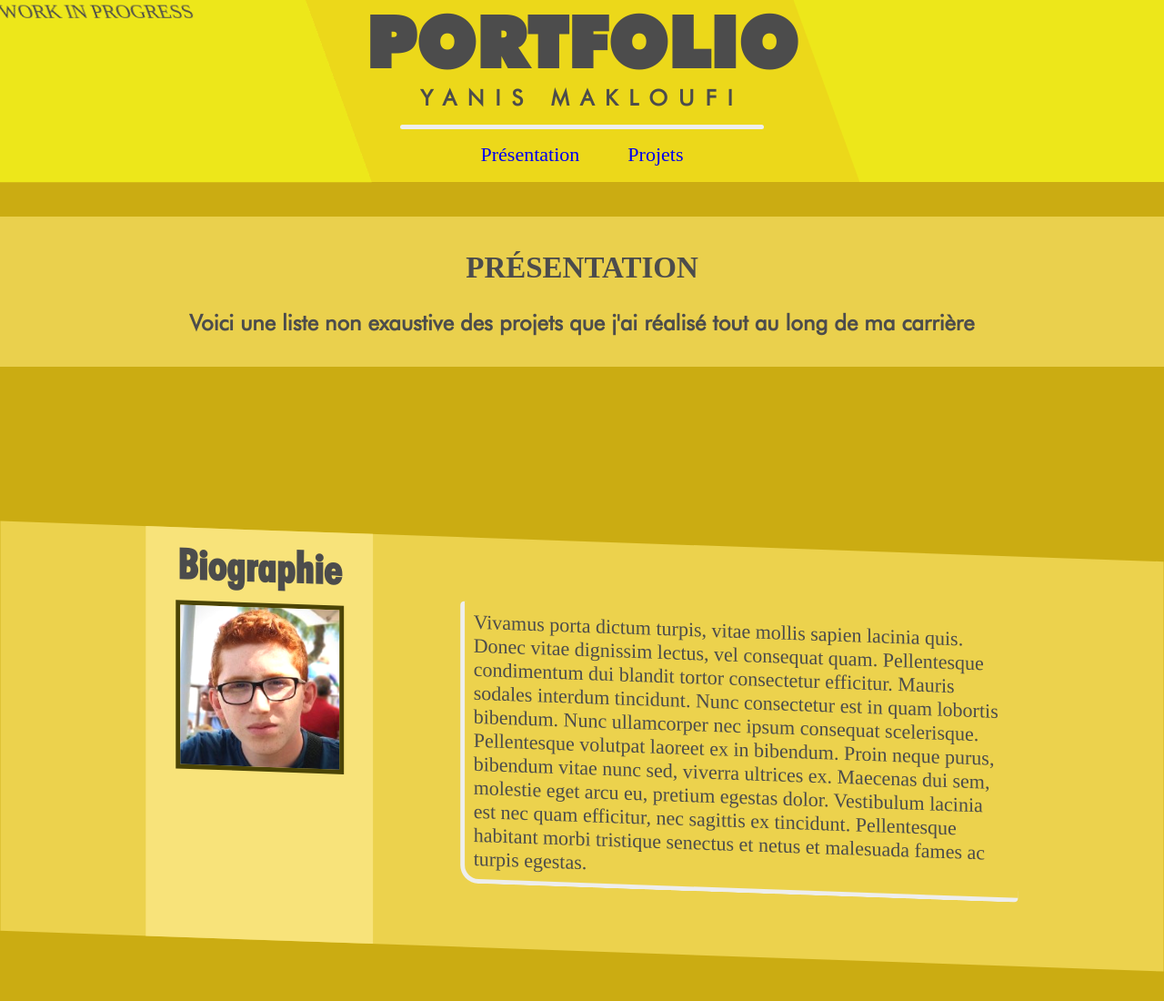
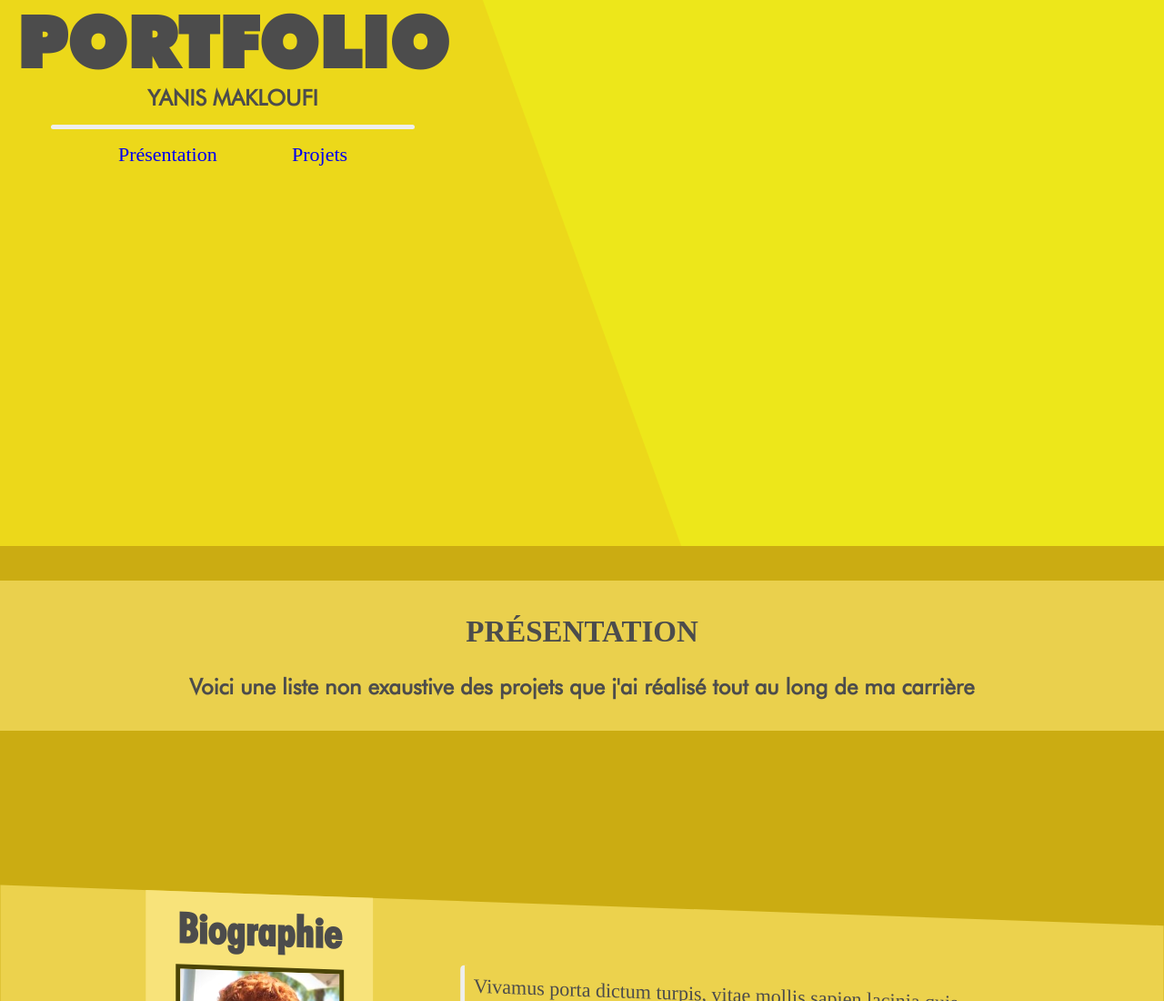
Before and after one commit to YanisMakloufi/Yanis-Makloufi-Portfolio, a plain HTML site: page index.html in a window 1280 px wide. Shown: the top 1100 px of the page at 91% size. Drawn offline with Linux system fonts and the light colour scheme.

Commit message:
changement

```diff
--- a/css/global.css
+++ b/css/global.css
@@ -71,10 +71,7 @@ header{
     display: flex;
     margin:0 -10%;
     margin-bottom:3%;
-    position: sticky;
-    height: 200px;
-    top: 0;
-    z-index: 2;
+    height: 600px;
 }
 
 hr{
@@ -95,7 +92,7 @@ header > div {
     width:100%;
  }
 
-header > div:first-child, header > div:last-child{
+header > div:last-child{
     animation-name: border-anim;
     animation-duration: 2s;
     animation-delay: 1s;
@@ -113,7 +110,7 @@ footer {
 
 /*----- ANIMATIONS -----*/
 
-@keyframes header-anim {
+/*@keyframes header-anim {
     from{
         transform: translateY(-200%);
     }
@@ -155,4 +152,4 @@ footer {
     to{
         transform: translateY(0);
     }
-}
+}*/
--- a/index.html
+++ b/index.html
@@ -8,9 +8,6 @@
 </head>
 <body>
     <header>
-        <div>
-            WORK IN PROGRESS
-        </div>
         <div>
             <h1>PORTFOLIO</h1>
             <h3>YANIS MAKLOUFI</h3>
```
